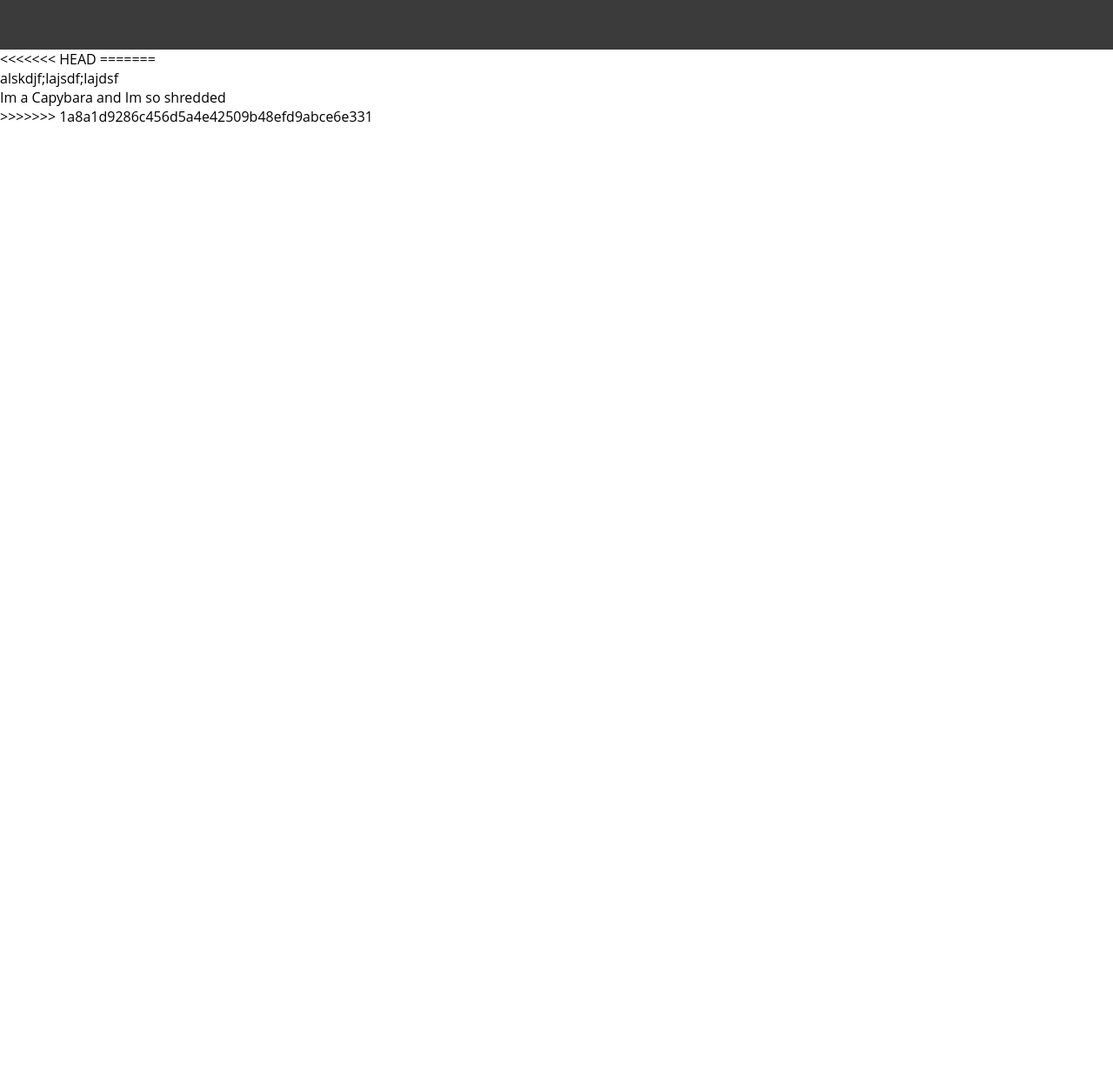
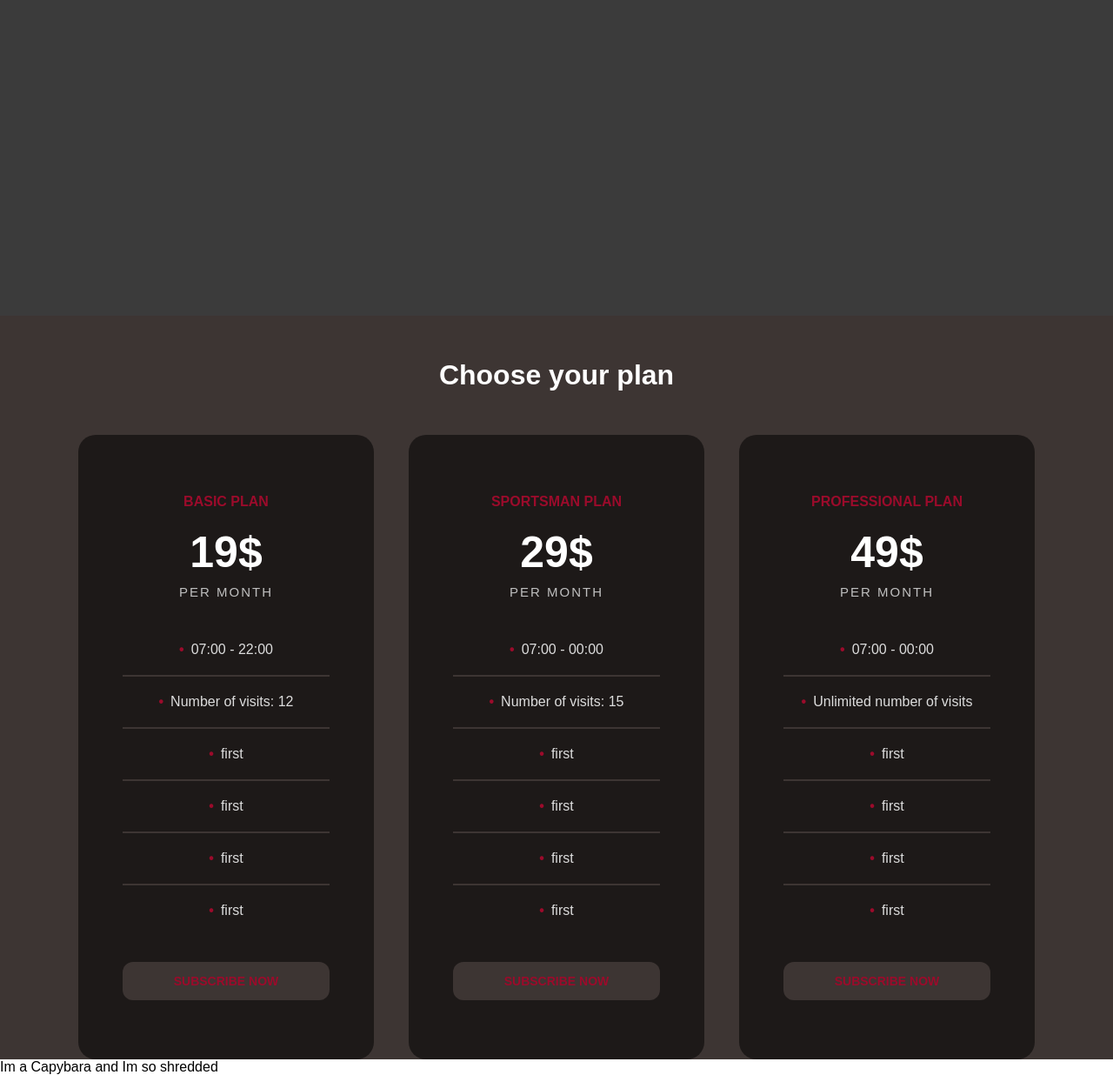
Before and after one commit to Blisstod/WEB_ass_1, a plain HTML site: page index.html in a window 1280 px wide. Shown: the part 1237-2473 px from the top of the page at 87% size. Before the commit the page ends 1382 px from the top, so only its background shows below. Drawn offline with Linux system fonts and the light colour scheme; files whose address does not match are found by name; a web font is replaced by a local one.

Commit message:
added block3

```diff
--- a/css/_block2.css
+++ b/css/_block2.css
@@ -1,12 +1,14 @@
 .block2{
     background-color: #3b3b3b;
+    width: 100%;
+    min-height: 100vh;
 }
 
 .place-title{
     color: #fff;
-    font-size: 44px;
+    font-size: 32px;
     text-align: center;
-    padding: 20px 0 55px 0;
+    padding: 50px 0;
 }
 
 .places{
@@ -17,6 +19,7 @@
 .place{
     display: inline-block;
     overflow: hidden;
+    border-radius: 20px;
 }
 .place:hover{
     box-shadow: 0 19px 38px rgba(0,0,0,0.30), 0 15px 12px rgba(0,0,0,0.22);
@@ -25,7 +28,7 @@
 .place img{
     width: auto;
     height: 280px;
-
+    border-radius: 20px;
     transition: .7s;
 }
 
--- /dev/null
+++ b/css/_block3.css
@@ -0,0 +1,104 @@
+.block3{
+    width: 100%;
+    min-height: 100vh;
+    background-color: #3D3533;
+}
+
+.block3 h2{
+    color: white;
+    font-size: 32px;
+    padding: 50px 0;
+    text-align: center;
+}
+
+.price-row{
+    width: 100%;
+    max-width: 1100px;
+    margin: auto;
+    display: grid;
+    grid-template-columns: repeat(auto-fit, minmax(300px, 1fr));
+    grid-gap: 40px;
+}
+
+.price-col{
+    background: #1D1918;
+    padding: 20% 15%;
+    border-radius: 20px;
+    color: #fff;
+    text-align: center;
+}
+
+.price-col p{
+    font-size: 16px;
+    font-weight: bold;
+    color:#9b0b2b;
+}
+
+.price-col h3{
+    font-size: 50px;
+    margin: 20px 0 40px;
+    padding: 0%;
+}
+
+.price-col h3 span{
+    color: silver;
+    text-transform: uppercase;
+    font-size: 15px;
+    letter-spacing: 2px;
+    font-weight: 200;
+}
+
+.price-col ul{
+    text-align: center;
+    margin: 20px 0;
+    color: #ddd;
+    list-style: none;
+}
+
+.price-col ul li{
+    margin: 20px 0;
+}
+
+.price-col ul li::before{
+    content: '\2022';
+    color: #9b0b2b;
+    font-weight: bold;
+    margin-right: 8px;
+}
+
+.price-col button{
+    width: 100%;
+    text-transform: uppercase;
+    font-weight: bold;
+    padding: 14px 0;
+    background: transparent;
+    color: #9b0b2b;
+    font-size: 14px;
+    background-color: #3D3533;
+    border-radius: 12px;
+    margin-top: 30px;
+    border: none;
+    cursor: pointer;
+    transition: 0.5s;
+}
+
+.price-col button:hover{
+    background-color: #9b0b2b;
+    color: #fff;
+}
+
+.block3 br {
+    content: "";
+    margin: -2em;
+    display: block;
+    font-size: 24%;
+}
+
+.block3 hr {
+    display: block;
+    height: 1px;
+    border: 0;
+    border-top: 2px solid #3D3533;
+    margin: 1em 0;
+    padding: 0;
+  }
--- a/css/_common.css
+++ b/css/_common.css
@@ -2,7 +2,8 @@
     box-sizing: border-box;
     margin: 0;
     padding: 0;
-    font-family: 'Open Sans', sans-serif;
+    font-family: 'Montserrat', sans-serif;
+    scroll-behavior: smooth;
 }
 
 .container{
--- a/css/style.css
+++ b/css/style.css
@@ -3,3 +3,4 @@
 @import "_navbar.css";
 @import "_block1.css";
 @import "_block2.css";
+@import "_block3.css";
--- a/index.html
+++ b/index.html
@@ -15,10 +15,10 @@
         <nav class="navbar">
             <div class="container">
                 <ul class="navbar__items">
-                    <li class="navbar__item"><a class="navbar__link" href="#">Фитнес клубы</a></li>
-                    <li class="navbar__item"><a class="navbar__link" href="#">Абонаменты</a></li>
-                    <li class="navbar__item"><a class="navbar__link" href="#">Преимущества</a></li>
-                    <li class="navbar__item"><a class="navbar__link" href="#">Контакты</a></li>
+                    <li class="navbar__item"><a class="navbar__link" href="#block2">Фитнес клубы</a></li>
+                    <li class="navbar__item"><a class="navbar__link" href="#block3">Pricing</a></li>
+                    <li class="navbar__item"><a class="navbar__link" href="#">Trainers</a></li>
+                    <li class="navbar__item"><a class="navbar__link" href="#">Contact</a></li>
                 </ul>
             </div>
         </nav>
@@ -41,8 +41,8 @@
                 </div>
             </div>
         </div>
-    </div><hr style="height: 4px; background-color: #000; border: none;">
-    <div class="block block2">
+    </div>
+    <div class="block block2" id="block2">
         <div class="container">
             <div class="place-title">
                 <h3>WE ARE EVERYWHERE!</h3>
@@ -63,12 +63,72 @@
             </div>
         </div>
     </div>
-<<<<<<< HEAD
-=======
 
-    <p>alskdjf;lajsdf;lajdsf</p>
+    <div class = "block block3" id="block3">
+        <div class = "container">
+            <h2>Choose your plan</h2>
+            <div class = "price-row">
+                <div class = "price-col">
+                    <p>BASIC PLAN</p>
+                    <h3>19$ <br> <span>per month</span></h3>
+                    <ul>
+                        <li>07:00 - 22:00</li>
+                        <hr>
+                        <li>Number of visits: 12</li>
+                        <hr>
+                        <li>first</li>
+                        <hr>
+                        <li>first</li>
+                        <hr>
+                        <li>first</li>
+                        <hr>
+                        <li>first</li>
+                    </ul>
+                    <button>subscribe now</button>
+                </div>
+
+                <div class = "price-col">
+                    <p>SPORTSMAN PLAN</p>
+                    <h3>29$ <br> <span>per month</span></h3>
+                    <ul>
+                        <li>07:00 - 00:00</li>
+                        <hr>
+                        <li>Number of visits: 15</li>
+                        <hr>
+                        <li>first</li>
+                        <hr>
+                        <li>first</li>
+                        <hr>
+                        <li>first</li>
+                        <hr>
+                        <li>first</li>
+                    </ul>
+                    <button>subscribe now</button>
+                </div>
+
+                <div class = "price-col">
+                    <p>PROFESSIONAL PLAN</p>
+                    <h3>49$ <br> <span>per month</span></h3>
+                    <ul>
+                        <li>07:00 - 00:00</li>
+                        <hr>
+                        <li>Unlimited number of visits</li>
+                        <hr>
+                        <li>first</li>
+                        <hr>
+                        <li>first</li>
+                        <hr>
+                        <li>first</li>
+                        <hr>
+                        <li>first</li>
+                    </ul>
+                    <button>subscribe now</button>
+                </div>
+            </div>
+        </div>
+    </div>
+
 
     <p>Im a Capybara and Im so shredded</p>
->>>>>>> 1a8a1d9286c456d5a4e42509b48efd9abce6e331
 </body>
 </html>
```
